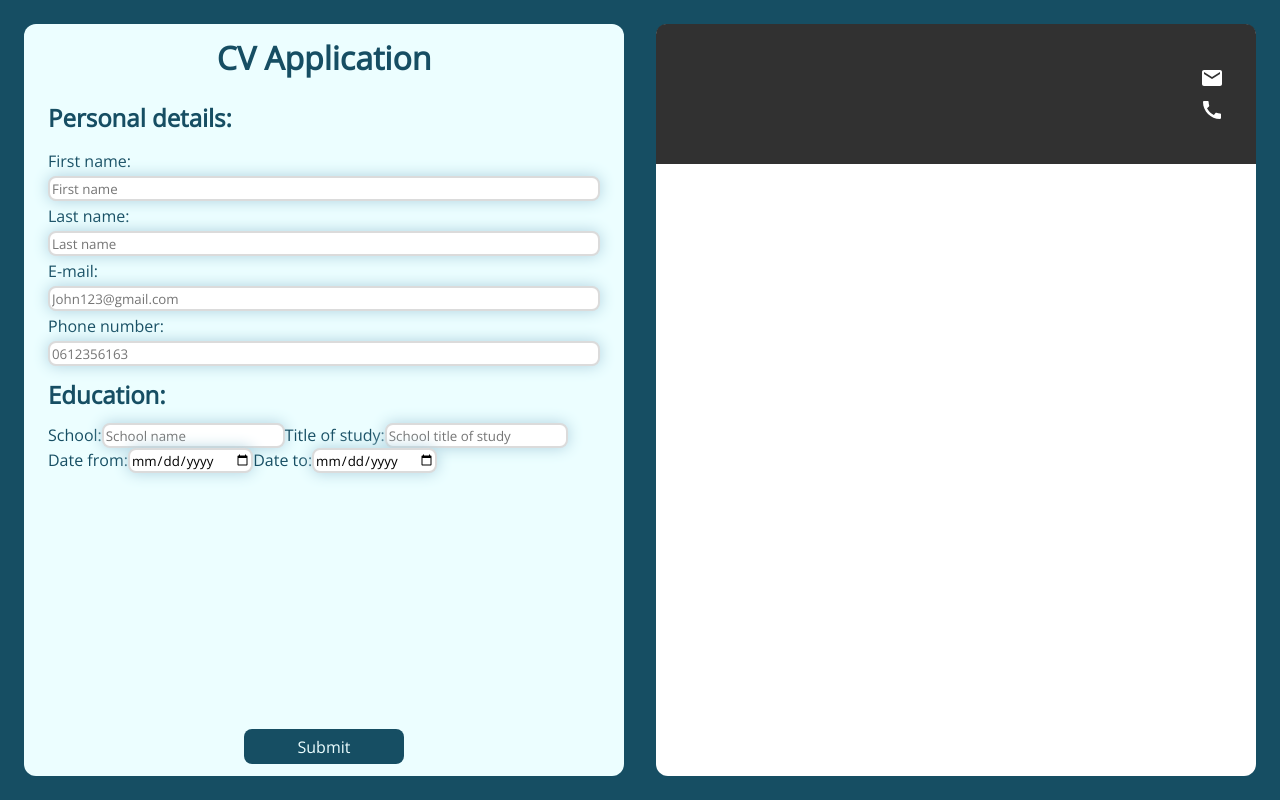
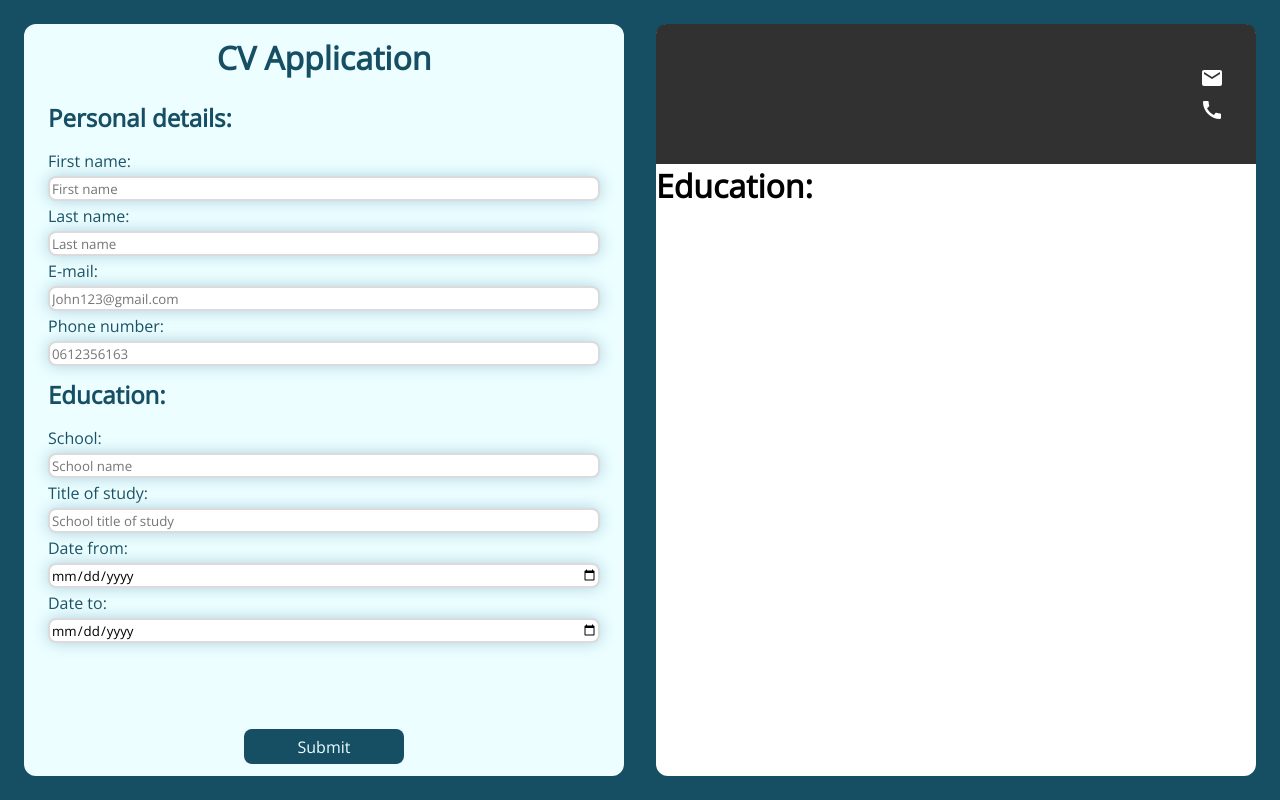
Before and after one commit to NexyusNex/cv-project, a React (Create React App) app: page / in a window 1280 px wide. Built offline with nearby package versions, Linux system fonts and the light colour scheme.

Commit message:
Education info now gets sent to a component for display

```diff
--- a/src/App.js
+++ b/src/App.js
@@ -1,16 +1,23 @@
 import React from "react";
 import Personal from "./components/Personal";
+import Education from "./components/Education";
 
 class App extends React.Component {
   constructor(props) {
     super(props);
 
     this.state = {
-      CV: {
+      Pinfo: {
         Fname: "",
         Lname: "",
         email: "",
         tel: "",
+      },
+      Einfo: {
+        school: "",
+        study: "",
+        datefrom: "",
+        dateto: "",
       },
     };
 
@@ -27,18 +34,23 @@ class App extends React.Component {
   ApplyInfo(e) {
     e.preventDefault();
     this.setState({
-      CV: {
+      Pinfo: {
         Fname: this.state.Fname,
         Lname: this.state.Lname,
         email: this.state.email,
         tel: this.state.tel,
       },
+      Einfo: {
+        school: this.state.school,
+        study: this.state.study,
+        datefrom: this.state.datefrom,
+        dateto: this.state.dateto,
+      },
     });
   }
 
   render() {
-    const { CV } = this.state;
-    console.log(this.state.Fname);
+    const { Pinfo, Einfo } = this.state;
     return (
       <form className="container" onSubmit={this.ApplyInfo}>
         <div className="input-container">
@@ -82,12 +94,14 @@ class App extends React.Component {
 
           <div className="education-input">
             <h2>Education:</h2>
+
             <label htmlFor="school">School:</label>
             <input
               type="text"
               id="school"
               name="school"
               placeholder="School name"
+              onChange={this.handleChange}
             ></input>
             <label htmlFor="study">Title of study:</label>
             <input
@@ -95,16 +109,28 @@ class App extends React.Component {
               id="study"
               name="study"
               placeholder="School title of study"
+              onChange={this.handleChange}
             ></input>
             <label htmlFor="datefrom">Date from:</label>
-            <input type="date" id="datefrom" name="datefrom"></input>
+            <input
+              type="date"
+              id="datefrom"
+              name="datefrom"
+              onChange={this.handleChange}
+            ></input>
             <label htmlFor="dateto">Date to:</label>
-            <input type="date" id="dateto" name="dateto"></input>
+            <input
+              type="date"
+              id="dateto"
+              name="dateto"
+              onChange={this.handleChange}
+            ></input>
           </div>
           <button>Submit</button>
         </div>
         <div className="info-container">
-          <Personal CV={CV}></Personal>
+          <Personal Pinfo={Pinfo}></Personal>
+          <Education Einfo={Einfo}></Education>
         </div>
       </form>
     );
--- a/src/components/Education.js
+++ b/src/components/Education.js
@@ -1,3 +1,17 @@
 import React from "react";
 
-class Education extends React.Component {}
+class Education extends React.Component {
+  render() {
+    return (
+      <div className="education-info">
+        <h1>Education:</h1>
+        <p>{this.props.Einfo.school}</p>
+        <p>{this.props.Einfo.study}</p>
+        <p>{this.props.Einfo.datefrom}</p>
+        <p>{this.props.Einfo.dateto}</p>
+      </div>
+    );
+  }
+}
+
+export default Education;
--- a/src/components/Personal.js
+++ b/src/components/Personal.js
@@ -3,24 +3,20 @@ import phone from "../phone.svg";
 import email from "../email.svg";
 
 class Personal extends React.Component {
-  constructor(props) {
-    super(props);
-  }
-
   render() {
     return (
       <div className="personal-info">
         <h1>
-          {this.props.CV.Fname} {this.props.CV.Lname}
+          {this.props.Pinfo.Fname} {this.props.Pinfo.Lname}
         </h1>
         <div>
           <p>
             <img src={email} alt="email"></img>
-            {this.props.CV.email}
+            {this.props.Pinfo.email}
           </p>
           <p>
             <img src={phone} alt="phone"></img>
-            {this.props.CV.tel}
+            {this.props.Pinfo.tel}
           </p>
         </div>
       </div>
--- a/src/index.css
+++ b/src/index.css
@@ -76,7 +76,8 @@
   background-color: #155e75;
 }
 
-.personal-input {
+.personal-input,
+.education-input {
   display: flex;
   flex-direction: column;
   color: #164e63;
```
